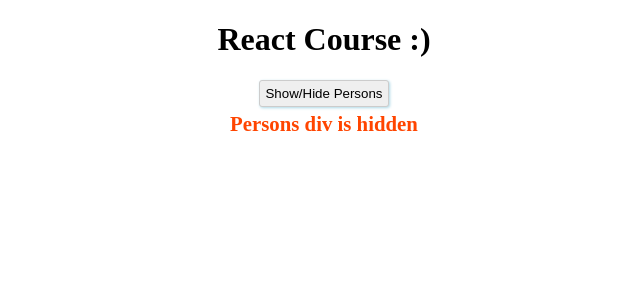
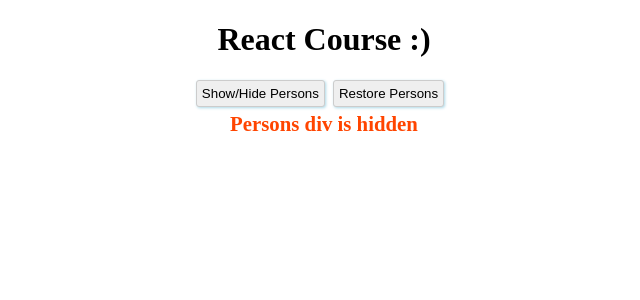
Before and after one commit to JS-goose/react-person-manager, a React (Create React App) app: page / in a window 1280 px wide. Shown: the top 300 px of the page, without its empty margins (316-956 px from the left). Built offline with nearby package versions, Linux system fonts and the light colour scheme.

Commit message:
added a restore persons button

```diff
--- a/src/App.js
+++ b/src/App.js
@@ -59,6 +59,9 @@ class App extends Component {
         <button style={buttonStyle} onClick={this.togglePersonsDiv}>
           Show/Hide Persons
         </button>
+        <button style={buttonStyle} onClick={this.restorePersons}>
+          Restore Persons
+        </button>
         {persons}
       </div>
     );
@@ -71,6 +74,7 @@ const buttonStyle = {
   border: '1px solid #ccc',
   boxShadow: '1px 1px 3px lightblue',
   cursor: 'pointer',
+  marginRight: 8,
 };
 
 export default App;
```
